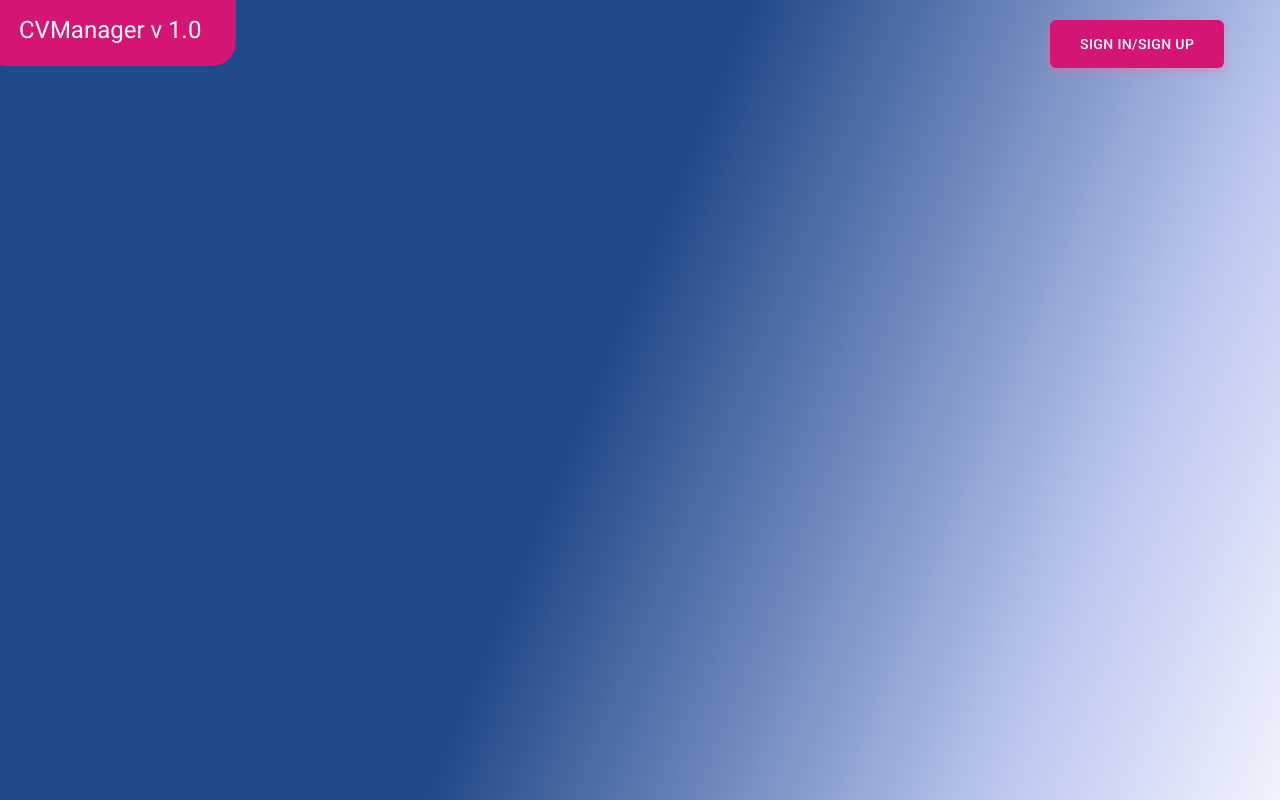
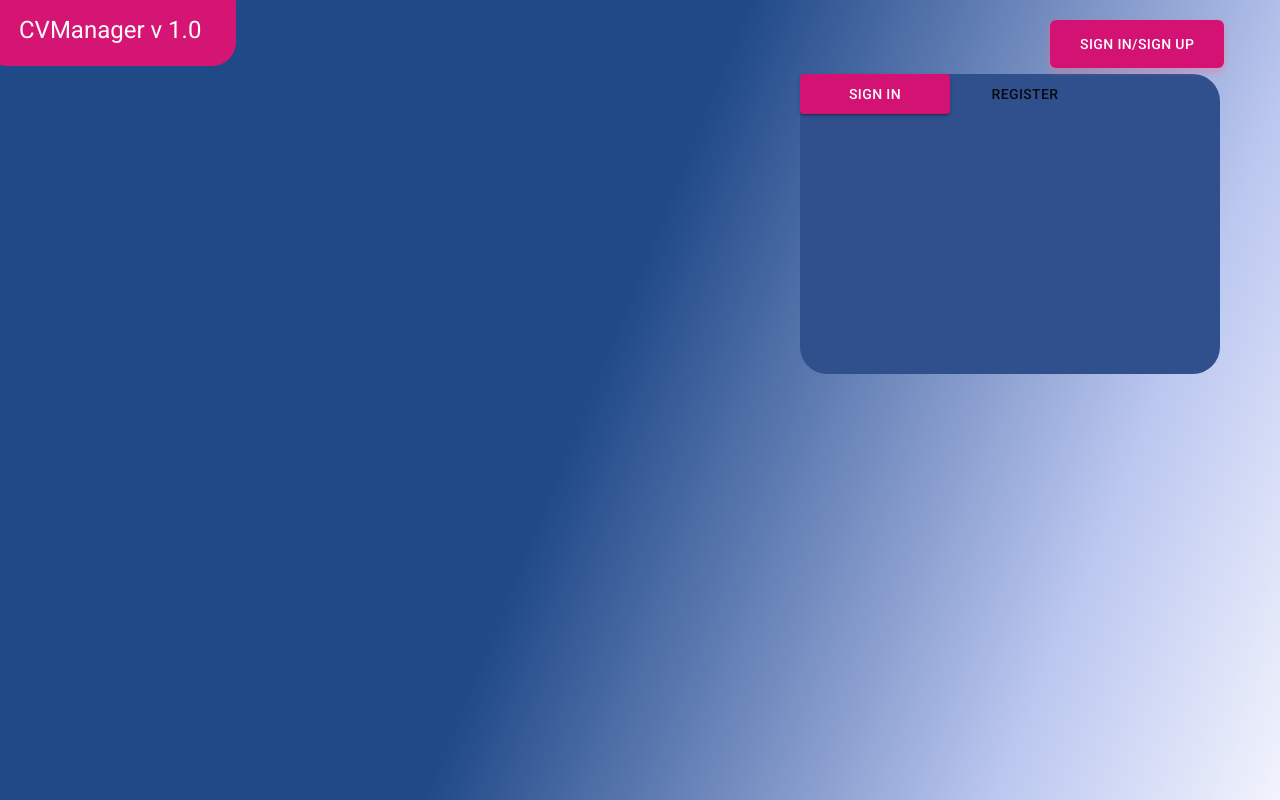
Before and after one commit to PeterSendor/CVManager, a React (Create React App) app in the folder cvm_react_app/: page / in a window 1280 px wide. Both pictures are taken after a click on the button "SIGN IN/SIGN UP". Built offline with nearby package versions, Linux system fonts and the light colour scheme.

Commit message:
login Box - skeleton

```diff
--- a/cvm_react_app/src/App.css
+++ b/cvm_react_app/src/App.css
@@ -25,3 +25,25 @@ body {
 
   color: #FFFBFB;
 }
+
+.loginBox {
+  position: absolute;
+  width: 420px;
+  height: 300px;
+  left: 800px;
+  top: 74px;
+  opacity: 100%;
+  background: #2f508d;
+  border-radius: 27px;
+}
+
+.activeLoginButton {
+  height: 40px;
+  border-radius: 10px;
+  color: red
+}
+
+.loginButtonCustomisation {
+  border-radius: 10px;
+  width: 150px;
+}
--- a/cvm_react_app/src/App.js
+++ b/cvm_react_app/src/App.js
@@ -1,5 +1,5 @@
 import React, { Component } from 'react';
-import { Button } from '@material-ui/core';
+import { Button, ButtonGroup, Typography } from '@material-ui/core';
 import Container from '@material-ui/core/Container';
 import { createMuiTheme, MuiThemeProvider } from '@material-ui/core/styles';
 import { ThemeProvider } from '@material-ui/core/styles';
@@ -7,7 +7,8 @@ import './App.css';
 import { makeStyles, withStyles } from '@material-ui/core/styles';
 import PropTypes from 'prop-types';
 
-const useStyles = theme => ({
+
+const loginButtonStyle = theme => ({
   root: {
     position: 'absolute',
     top: '20px',
@@ -27,19 +28,98 @@ const useStyles = theme => ({
 const theme = createMuiTheme({
   palette: {
     primary: {
-      main: '#d41574',
+      main: '#d41274',
+      contrastText: '#fff',
     },
+    secondary: {
+      main: '#d41274',
+      contrastText: '#fff',
+    },
+  },
+    Typography: {
+      button: {
+        color: '#d41574'
+      }
+    ,
     contrastThreshold: 3,
     tonalOffset: 0.2,
+
   },
 });
+
+function LoginBox (props) {
+  const loginButtonsStyle = {};
+
+  if (props.buttonSelector === 1) {
+    loginButtonsStyle.button1 = "contained";
+    loginButtonsStyle.button2 = null;
+    loginButtonsStyle.colorButton1 = "primary";
+    loginButtonsStyle.colorButton2 = "secondary";
+  } else if (props.buttonSelector === 0 ) {
+    loginButtonsStyle.button1 = null;
+    loginButtonsStyle.button2 = "contained";
+    loginButtonsStyle.colorButton1 = "secondary";
+    loginButtonsStyle.colorButton2 = "primary";
+  }
+
+  return (
+    <div
+      className="loginBox">
+
+      <ButtonGroup
+        aria-label="outlined primary button group"
+        className="activeLoginButton"
+        >
+      <ThemeProvider theme={theme}>
+
+        <Button
+          variant={loginButtonsStyle.button1}
+          color={loginButtonsStyle.colorButton1}
+          className="loginButtonCustomisation"
+          onClick = {props.onclickButton1}
+
+        >Sign in</Button>
+
+        <Button
+          variant={loginButtonsStyle.button2}
+          color={loginButtonsStyle.colorButton2}
+          className="loginButtonCustomisation"
+          onClick = {props.onclickButton2}
+          >Register
+        </Button>
+
+      </ThemeProvider>
+      </ButtonGroup>
+    </div>
+  )
+}
 
 class App extends React.Component {
   constructor(props) {
     super(props);
     this.state = {
-      loginBox: 1
+      loginBox: 1,
+      loginButton: 1
     };
+  }
+
+  handleSigninButton = () => {
+    this.setState({
+      loginButton: 1
+    })
+  }
+
+  handleRegisterButton = () => {
+    this.setState({
+      loginButton: 0
+    })
+  }
+
+  handleLoginButton = () => {
+
+    this.setState({
+      loginBox: -this.state.loginBox
+    })
   }
 
   render () {
@@ -54,14 +134,21 @@ class App extends React.Component {
             className="titleP"
           >CVManager v 1.0
           </p>
+        </div>
 
-        </div>
+        { this.state.loginBox === 1 ? null : <LoginBox
+          buttonSelector = {this.state.loginButton}
+          onclickButton1 = {this.handleSigninButton}
+          onclickButton2 = {this.handleRegisterButton}
+        /> }
+
 
         <ThemeProvider theme={theme}>
           <Button
             variant="contained"
             color="primary"
             className={classes.root}
+            onClick={this.handleLoginButton}
           >
           Sign in/Sign up
 
@@ -78,4 +165,4 @@ App.propTypes = {
   classes: PropTypes.object.isRequired,
 };
 
-export default withStyles(useStyles)(App);
+export default withStyles(loginButtonStyle)(App);
```
Also changed, not shown: 1 other file (tests, documents, lock files or other folders).
